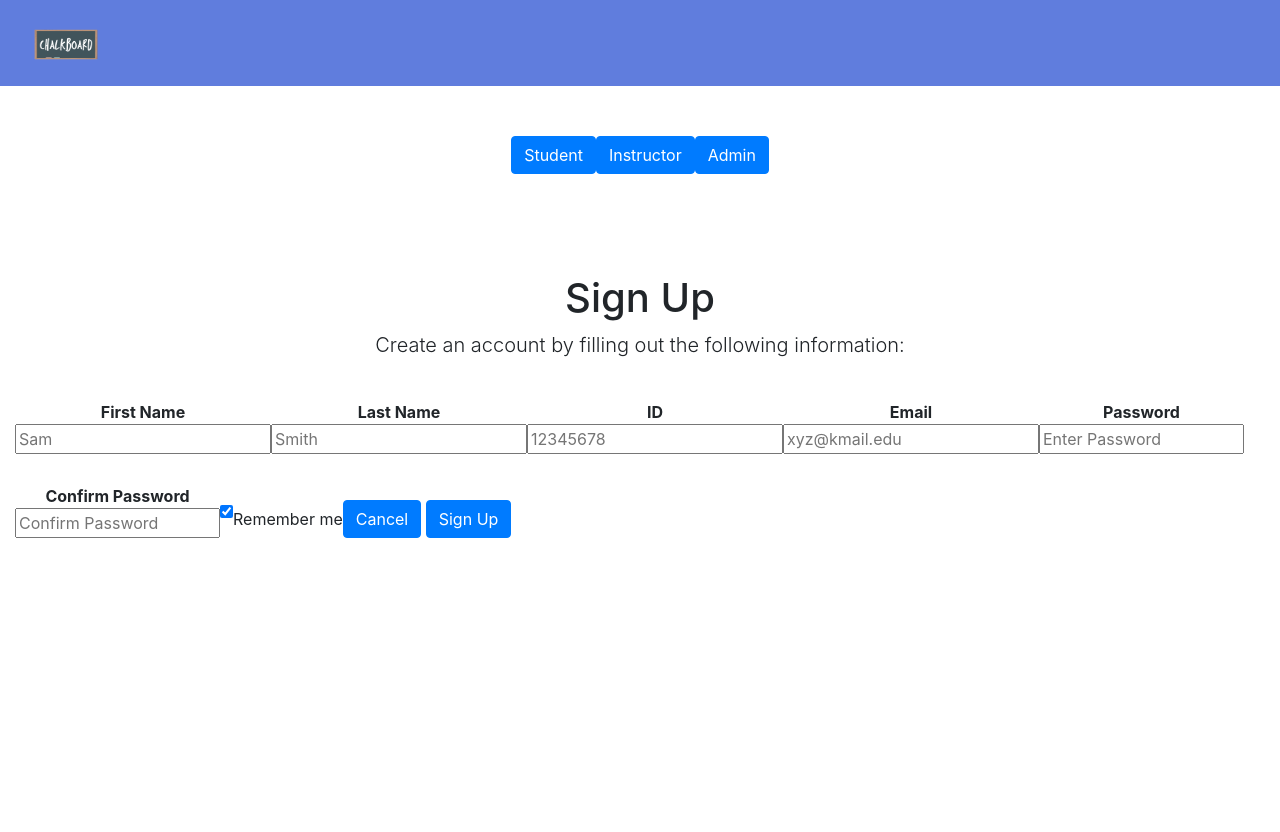
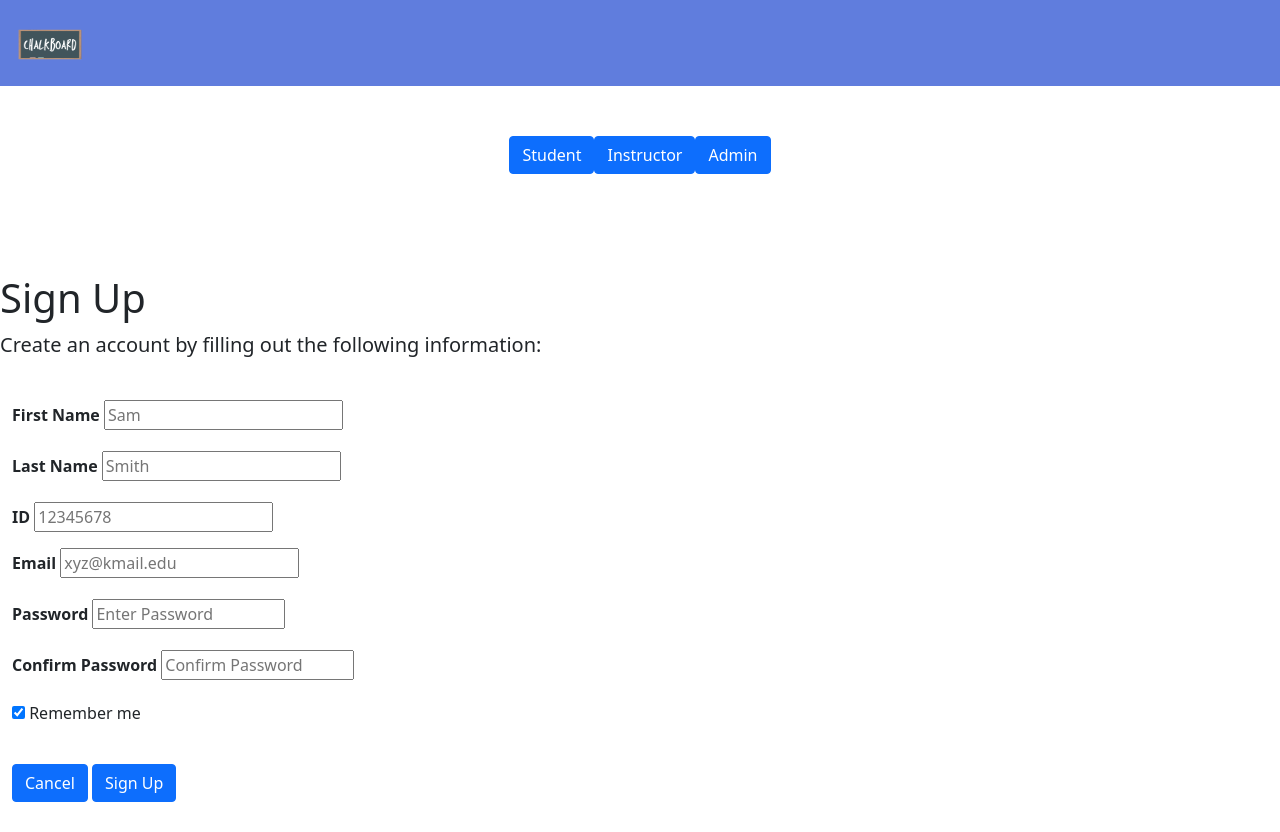
Before and after one commit to OchilovDavron/chalkboard, a plain HTML site: page src/index.html in a window 1280 px wide. Before the commit the page ends 800 px from the top, so only its background shows below. Drawn offline with nearby package versions, Linux system fonts and the light colour scheme.

Commit message:
Update index.html

```diff
--- a/src/index.html
+++ b/src/index.html
@@ -4,8 +4,6 @@
 <title>ChalkBoard SignUp</title>
 <link rel="stylesheet" type="text/css" href="css/bootstrap.min.css">
 <link rel="stylesheet" type="text/css" href="css/mycss.css">
-  <link rel="stylesheet" href="https://stackpath.bootstrapcdn.com/bootstrap/4.3.1/css/bootstrap.min.css" integrity="sha384-ggOyR0iXCbMQv3Xipma34MD+dH/1fQ784/j6cY/iJTQUOhcWr7x9JvoRxT2MZw1T" crossorigin="anonymous">
-<body class="text-center">
 
 
  <nav class="navbar sticky-top navbar-light" style="background-color: #607ddd;" >
```
